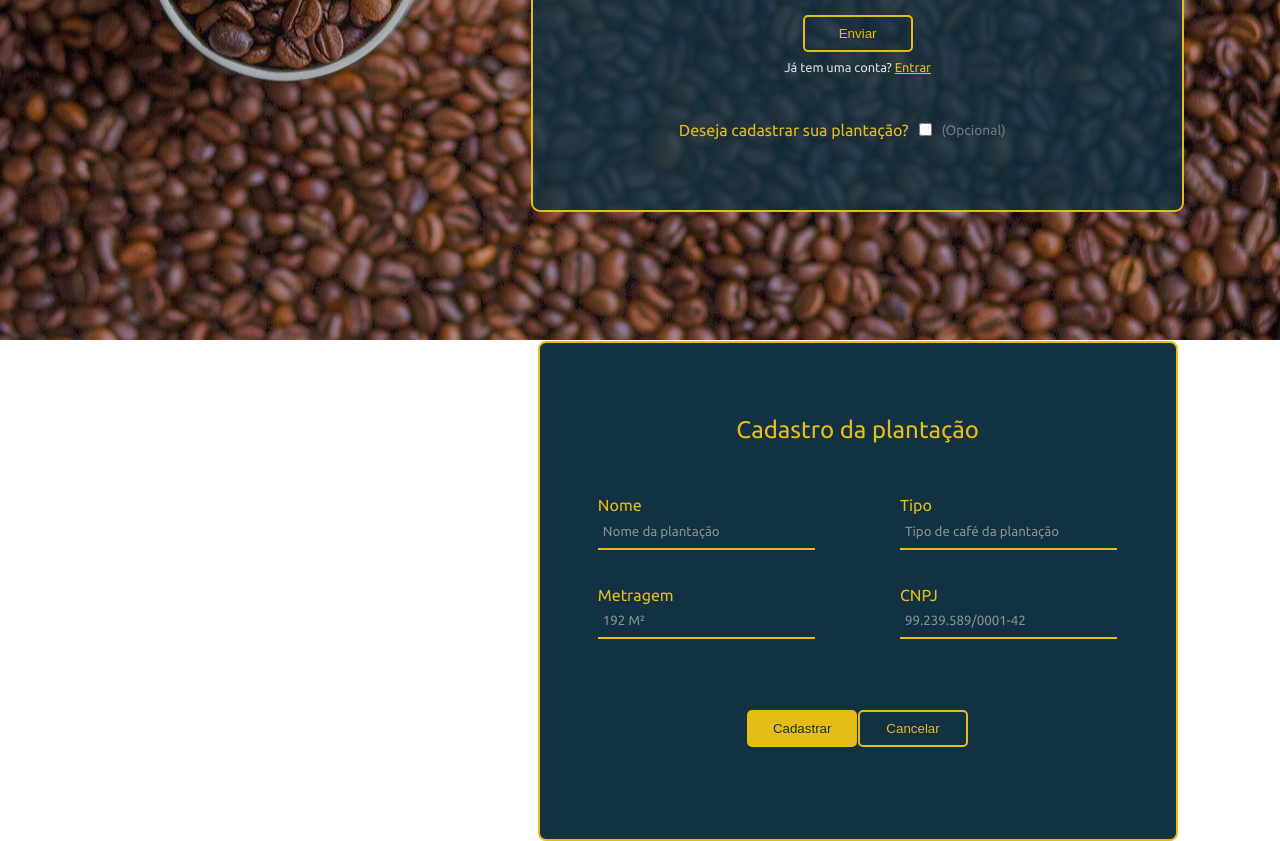
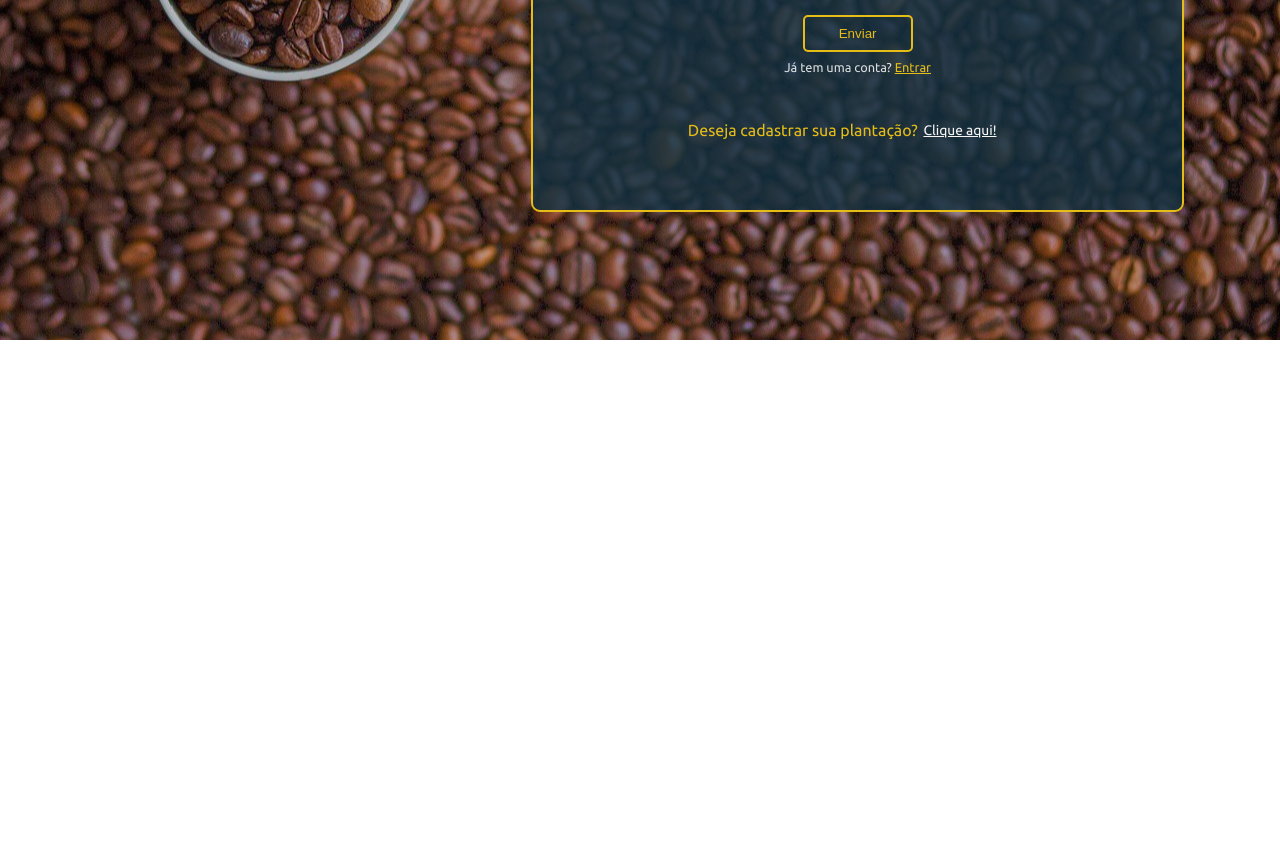
Before and after one commit to SaturnoSC/Sprint02, a website: page site/public/cadastro.html in a window 1280 px wide. Shown: the part 460-1301 px from the top of the page. After the commit the page ends 800 px from the top, so only its background shows below. Drawn offline with Linux system fonts and the light colour scheme.

Commit message:
login e cadastro 100%, regra de negocio atualizada, usuario entra em contato para cadastrar plantação

```diff
--- a/site/public/cadastro.html
+++ b/site/public/cadastro.html
@@ -52,40 +52,7 @@
 
                     <div class="pergunta">
                         <label for="platacao">Deseja cadastrar sua plantação?</label>
-                        <input type="checkbox" id="marcador_input" onchange="mostrarCadPlanta()">
-                        <p>(Opcional)</p>
-                    </div>
-
-                    <div class="container2" id="cad_plantacao_div">
-                        <h2>Cadastro da plantação</h2>
-                        <div class="caixa-form">
-                            <div class="caixa">
-                                <div class="campo">
-                                    <label for="password">Nome</label>
-                                    <input type="text" id="nome_planta_input" placeholder="Nome da plantação
-                                    ">
-                                </div>
-                                <div class="campo">
-                                    <label for="password">Metragem</label>
-                                    <input type="number" id="metragem_input" placeholder="192 M²">
-                                </div>
-                            </div>
-                            <div class="caixa">
-                                <div class="campo">
-                                    <label for="password">Tipo</label>
-                                    <input type="text" id="tipo_input" placeholder="Tipo de café da plantação">
-                                </div>
-                                <div class="campo">
-                                    <label for="password">CNPJ</label>
-                                    <input type="number" id="cnpj_input" placeholder="99.239.589/0001-42">
-                                </div>
-                            </div>
-
-                        </div>
-                        <div class="botoes">
-                            <button onclick="augusto()">Cadastrar</button>
-                            <button onclick="fecharCadPlanta()">Cancelar</button>
-                        </div>
+                        <a href="http://www.chat.whastapp.com/LuSzDn0PGFmJEJlodLQKrq">Clique aqui!</a>
                     </div>
                 </div>
             </div>
@@ -96,43 +63,6 @@
 </html>
 
 <script src="./js/cadastro.js"></script>
-
-<script>
-    function augusto() {
-        var nome1Var = nome_planta_input.value;
-        var metragemVar = metragem_input.value
-
-        if (nome1Var == "" || metragemVar == "") {
-
-            return false;
-        }
-
-        fetch("/teste/augusto", {
-            method: "POST",
-            headers: {
-                "Content-Type": "application/json"
-            },
-            body: JSON.stringify({
-                nome1Server: nome1Var,
-                metragemServer: metragemVar
-            })
-        }).then(function (resposta) {
-            console.log("Resposta: ", resposta);
-
-            if (resposta.ok) {
-                console.log('Augusto Lindo')
-            } else {
-                throw ("Não deu certo, problema no cadastro, augusto()");
-            }
-        }).catch(function (resposta) {
-            console.log(`#ERrO: ${resposta}`);
-        });
-
-        return false;
-    }
-</script>
-
-
 
 <!-- Moon Purple - TEMA -->
 <script>
@@ -145,7 +75,7 @@
         var confirmacaoSenhaVar = confirmacao_senha_input.value;
 
         if (nomeVar == "" || emailVar == "" || senhaVar == "" || confirmacaoSenhaVar == "") {
-
+            alert('Verifique se os campos foram preenchidos corretamente!');
             // finalizarAguardar();
             return false;
         }
@@ -172,9 +102,9 @@
 
                 // mensagem_erro.innerHTML = "Cadastro realizado com sucesso! Redirecionando para tela de Login...";
 
-                setTimeout(() => {
+                setTimeout(() => { alert('Usuário cadastrado com sucesso!'),
                     window.location = "login.html";
-                }, "2000")
+                }, 0)
 
                 // limparFormulario();
                 // finalizarAguardar();
--- a/site/public/css/cadastro.css
+++ b/site/public/css/cadastro.css
@@ -200,10 +200,16 @@ section .banner .container {
     background-color: var(--clr1);
 }
 
-.banner .container .caixa-formulario .pergunta p{
+.banner .container .caixa-formulario .pergunta a{
+    padding-left: 1%;
     font-size: 0.86em;
-    color: #f5f5f55f;
+    /* text-decoration: none; */
+    color: whitesmoke;
     font-family: 'Ubuntu';
+}
+
+.banner .container .caixa-formulario .pergunta a:hover{
+    color: #e6bc16;
 }
 
 .banner .container .caixa-formulario .container2{
--- a/site/public/css/login.css
+++ b/site/public/css/login.css
@@ -13,7 +13,7 @@ body{
 
 section{
     width: 100%;
-    height: 99vh;
+    height: 98.6vh;
     align-items: center;
 }
 
```
Also changed, not shown: site/public/dashboard/dashboard1.html (+1 -1 lines), site/public/login.html (+2 -0 lines), site/src/controllers/testeController.js (deleted, +0 -38 lines), site/src/models/testeModel.js (deleted, +0 -18 lines), site/src/routes/teste.js (deleted, +0 -24 lines), site/public/img/logodoQRcode.png.
